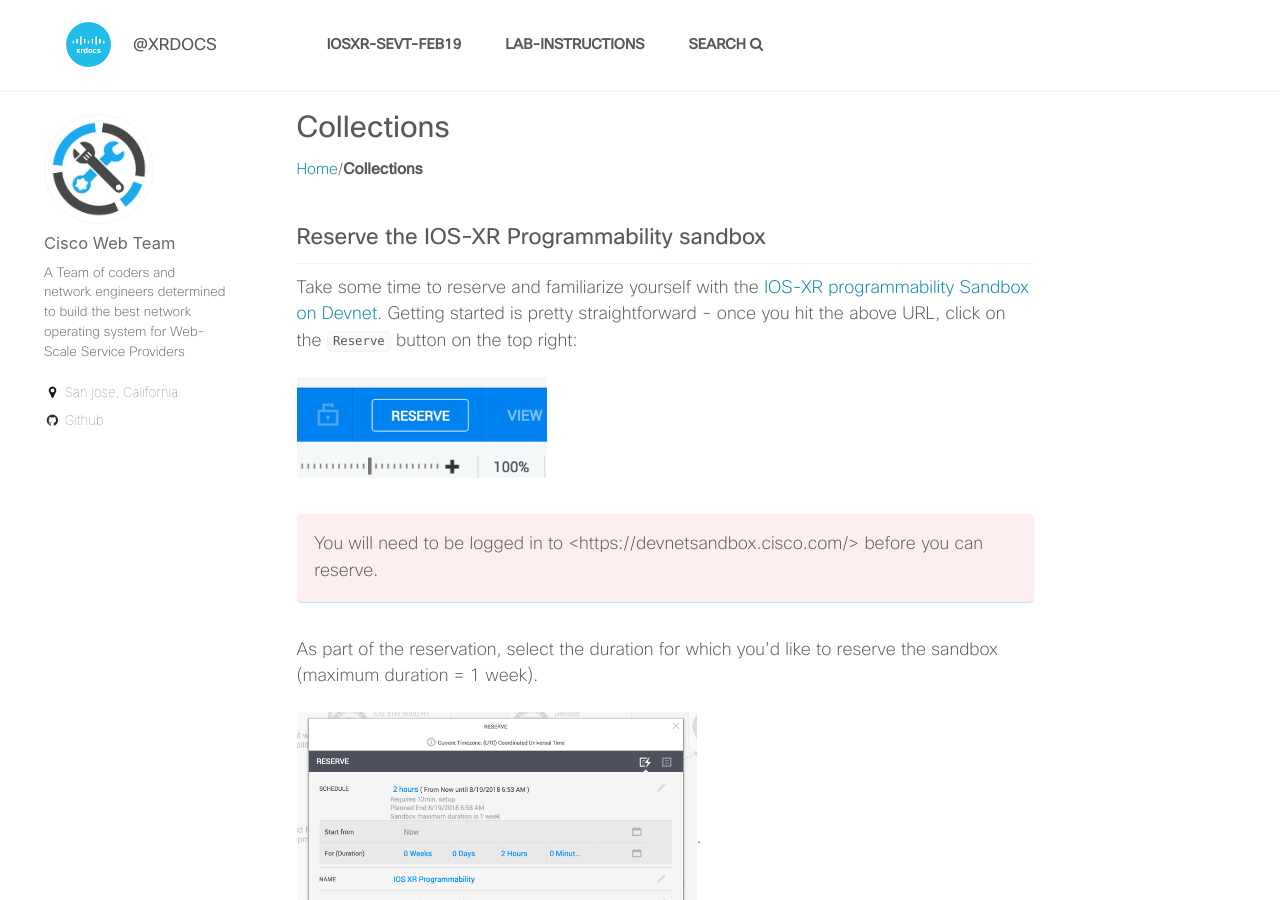
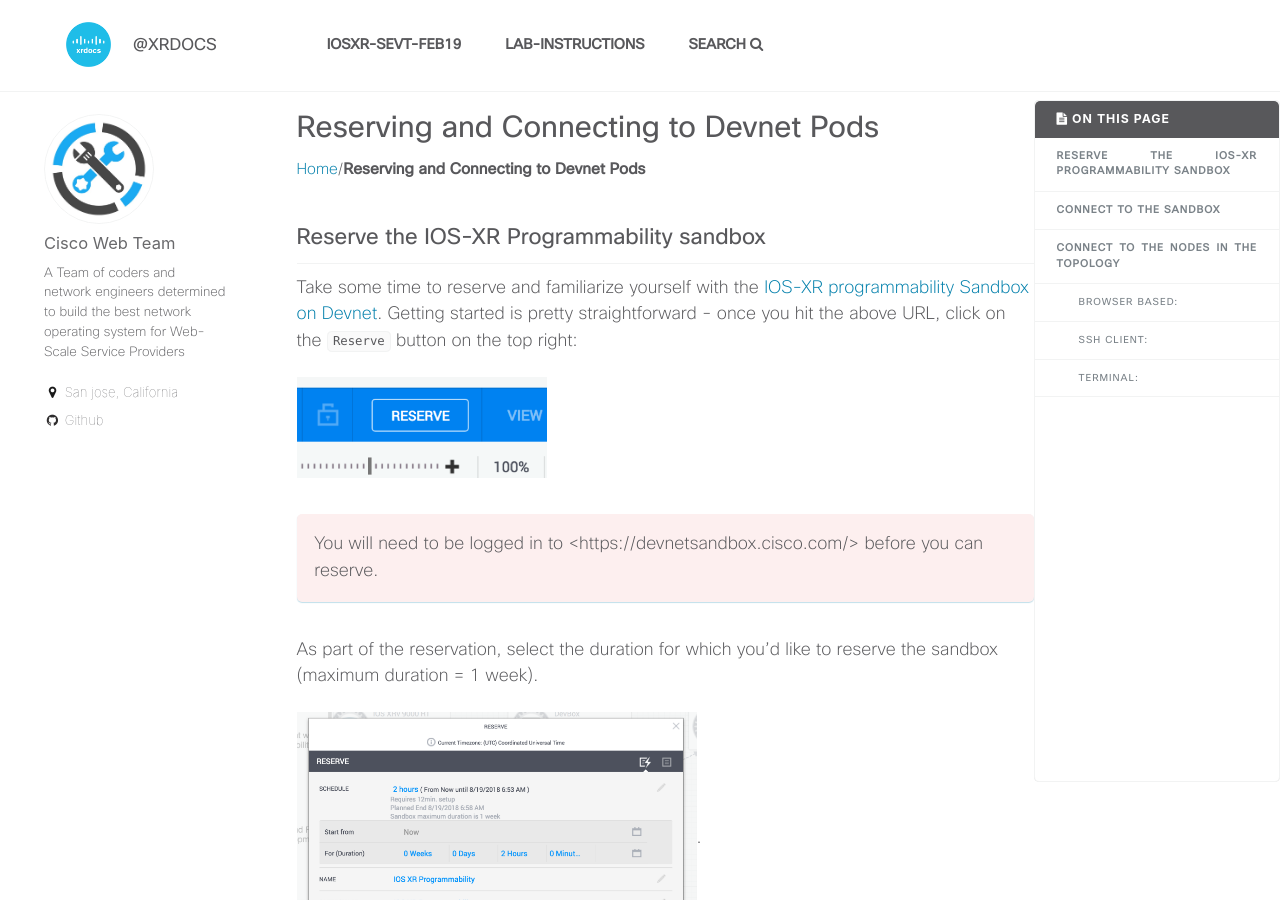
Before and after one commit to nanog75/hackathon, a Jekyll site: the page built from _pages/connect_pod.md, in a window 1280 px wide and 900 px high. Built offline with Jekyll 4.4.1, drawn with Linux system fonts in a browser that asks for light colours.

Commit message:
Update connect_pod.md

```diff
--- a/_pages/connect_pod.md
+++ b/_pages/connect_pod.md
@@ -1,11 +1,12 @@
 ---
 layout: single
-title: "Collections"
+title: "Reserving and Connecting to Devnet Pods"
 permalink: /connect-to-pods/
 author_profile: true
 ---
 
 {% include base_path %}
+{% include toc %}
 
 ### Reserve the IOS-XR Programmability sandbox
 
```
